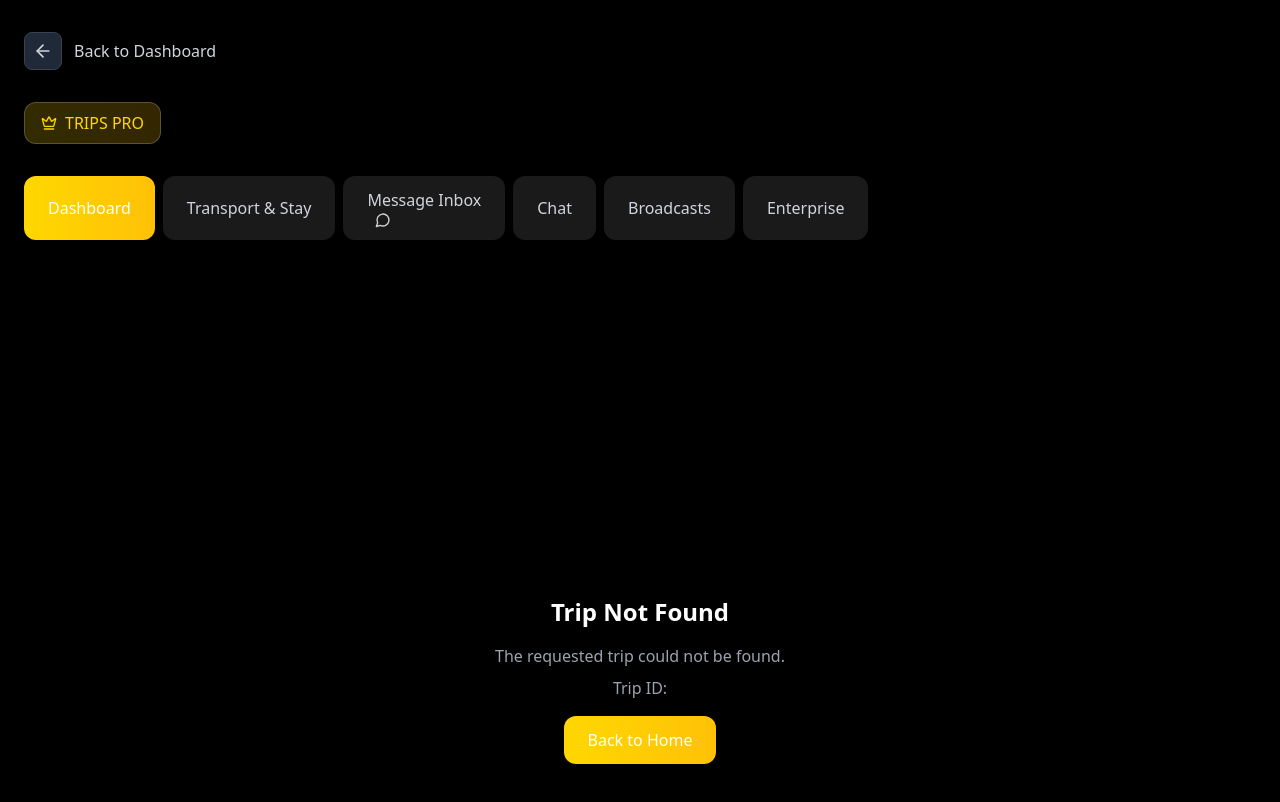
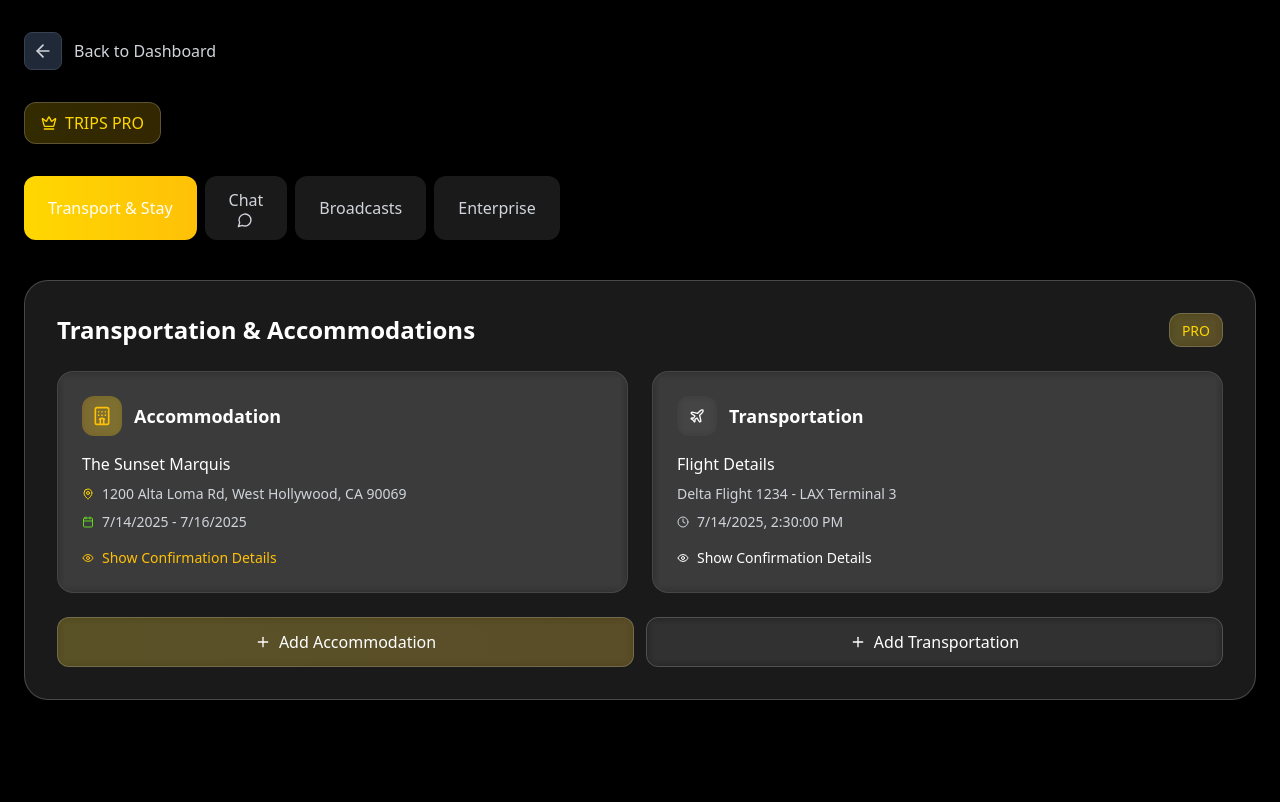
Before and after one commit to MeechYourGoals/grew-trips, a React (Vite) app: page /tour/1 in a window 1280 px wide. Before the commit this address had no page. Shown: the top 802 px of the page. Built offline with nearby package versions, Linux system fonts and the light colour scheme.

Commit message:
Refactor: Consolidate chat and inbox, remove dashboard tab
Consolidated the "Message Inbox" and "Chat" tabs into a single "Chat" tab in Trips Pro. Removed the "Dashboard" tab and updated the remaining tabs to "Transportation & Base Location", "Chat", "Broadcast", and "Enterprise Settings".

```diff
--- a/src/pages/TourDetail.tsx
+++ b/src/pages/TourDetail.tsx
@@ -14,7 +14,7 @@ const TourDetail = () => {
   const { tourId } = useParams();
   const navigate = useNavigate();
   const { user } = useAuth();
-  const [activeSection, setActiveSection] = useState('dashboard');
+  const [activeSection, setActiveSection] = useState('transport-accommodation');
 
   // Mock current user as team member for demo
   const currentUser = {
@@ -35,9 +35,7 @@ const TourDetail = () => {
   };
 
   const sections = [
-    { id: 'dashboard', label: 'Dashboard' },
     { id: 'transport-accommodation', label: 'Transport & Stay' },
-    { id: 'messages', label: 'Message Inbox' },
     { id: 'chat', label: 'Chat' },
     { id: 'broadcasts', label: 'Broadcasts' },
     { id: 'enterprise', label: 'Enterprise' }
@@ -45,8 +43,6 @@ const TourDetail = () => {
 
   const renderSection = () => {
     switch (activeSection) {
-      case 'dashboard':
-        return <TourDashboard />;
       case 'transport-accommodation':
         return (
           <div className="space-y-8">
@@ -83,8 +79,6 @@ const TourDetail = () => {
             />
           </div>
         );
-      case 'messages':
-        return <MessageInbox />;
       case 'chat':
         return <TourChat />;
       case 'broadcasts':
@@ -99,7 +93,41 @@ const TourDetail = () => {
           </div>
         );
       default:
-        return <TourDashboard />;
+        return (
+          <div className="space-y-8">
+            {/* Mock trip data for demo */}
+            <TransportationAccommodations
+              trip={{
+                id: '1',
+                tourId: '1',
+                city: 'Los Angeles',
+                venue: 'Comedy Store',
+                venueAddress: '8433 Sunset Blvd, West Hollywood, CA 90069',
+                date: '2025-07-15',
+                category: 'headline',
+                status: 'confirmed',
+                participants: [],
+                accommodation: {
+                  type: 'hotel',
+                  name: 'The Sunset Marquis',
+                  address: '1200 Alta Loma Rd, West Hollywood, CA 90069',
+                  confirmationNumber: 'SM-789123',
+                  checkIn: '2025-07-14',
+                  checkOut: '2025-07-16',
+                  isPrivate: false
+                },
+                transportation: {
+                  type: 'flight',
+                  details: 'Delta Flight 1234 - LAX Terminal 3',
+                  confirmationNumber: 'DL-ABC123',
+                  dateTime: '2025-07-14T14:30:00',
+                  isPrivate: false
+                }
+              }}
+              currentUser={currentUser}
+            />
+          </div>
+        );
     }
   };
 
@@ -138,7 +166,7 @@ const TourDetail = () => {
               }`}
             >
               {section.label}
-              {section.id === 'messages' && (
+              {section.id === 'chat' && (
                 <MessageCircle size={16} className="ml-2" />
               )}
             </button>
```
